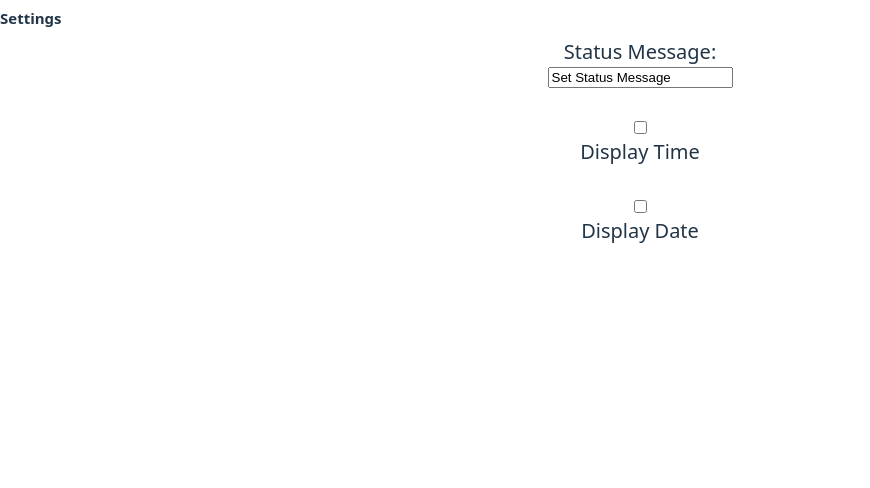
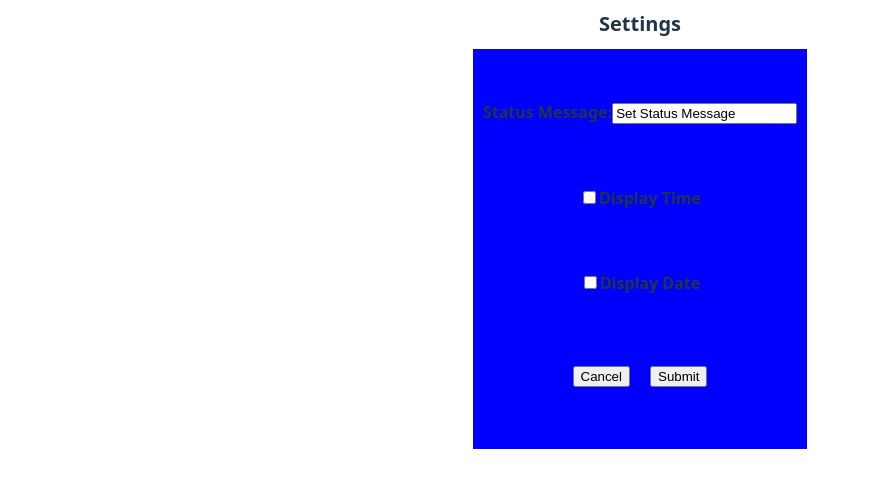
Before and after one commit to himiDias/custom-led-panel, a React (Vite) app in the folder src/http_server/frontend/: page / in a window 1280 px wide. Shown: the top 488 px of the page, without its empty margins (0-870 px from the left). Built offline with nearby package versions, Linux system fonts and the light colour scheme; no server answers.

Commit message:
settings page design done

```diff
--- a/src/http_server/frontend/src/App.css
+++ b/src/http_server/frontend/src/App.css
@@ -15,7 +15,7 @@ html, body{
 }
 
 .screen-title{
-  font-size : 15px;
+  font-size : 20px;
 
 }
 
@@ -77,15 +77,29 @@ button{
 
 /* Settings Screen */
 #form-container{
-  display : flex;
-  flex-direction : column;
-  justify-content : space-between;
-
+  height:100vh;
+  display:flex;
+  flex-direction: column;
+  align-items: center;
 }
 
-form{
-  font-size:20px;
+#settings-form{
   display:flex;
-  flex-direction : column;
-  align-items : center;
+  flex-direction:column;
+  background-color: blue;
+  align-items:center;
+  justify-content: space-evenly;
+  height: 50%;
 }
+
+.form-question > label{
+  font-weight: bold;
+}
+
+.form-question{
+  padding: 10px;
+}
+
+.action > input{
+  margin: 10px;
+}
--- a/src/http_server/frontend/src/App.jsx
+++ b/src/http_server/frontend/src/App.jsx
@@ -120,15 +120,26 @@ const SettingsPage = () =>{
     <div>
       <div id = "form-container">
         <h1 className="screen-title"> Settings </h1>
-        <form>
-          <label for="status">Status Message:</label>
-          <input type="text" id="status" name="status" value="Set Status Message"></input><br></br>
+        <form id = "settings-form">
+          <div className = "form-question">
+            <label for="status">Status Message:</label>
+            <input type="text" id="status" name="status" value="Set Status Message"></input>
+          </div>
 
-          <input type="checkbox" id="time" name="time" value="Time"></input>
-          <label for="time">Display Time</label><br></br>
+          <div className = "form-question">
+            <input type="checkbox" id="time" name="time" value="Time"></input>
+            <label for="time">Display Time</label>
+          </div>
 
+          <div className = "form-question">
           <input type="checkbox" id="date" name="date" value="Date"></input>
-          <label for="date">Display Date</label><br></br>
+          <label for="date">Display Date</label>
+          </div>
+
+          <div className = "form-question action">
+            <input type="button" id="cancel" name="cancel" value="Cancel"></input>
+            <input type="submit" id="submit" value="Submit"></input>
+          </div>
 
         </form>
       </div>
```
